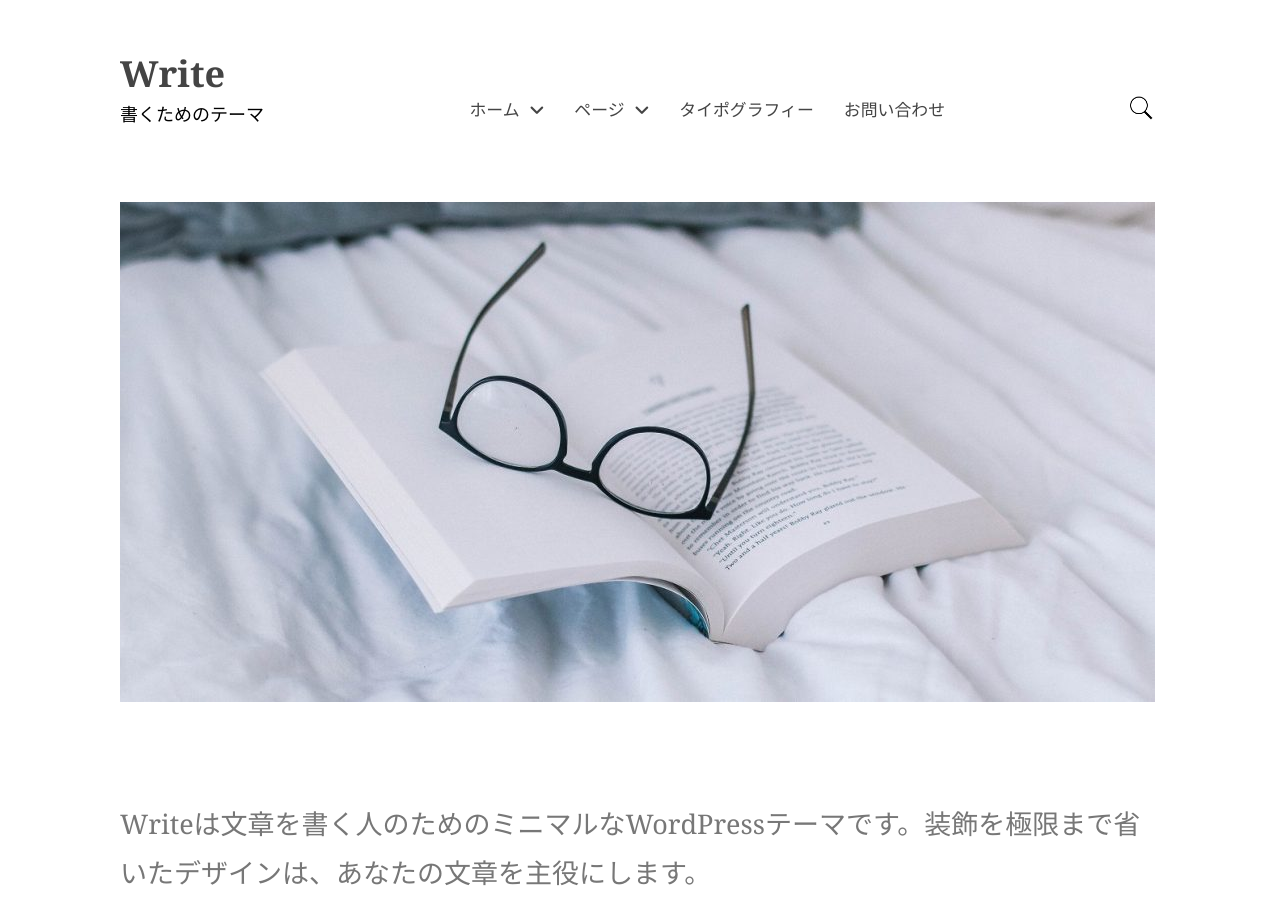
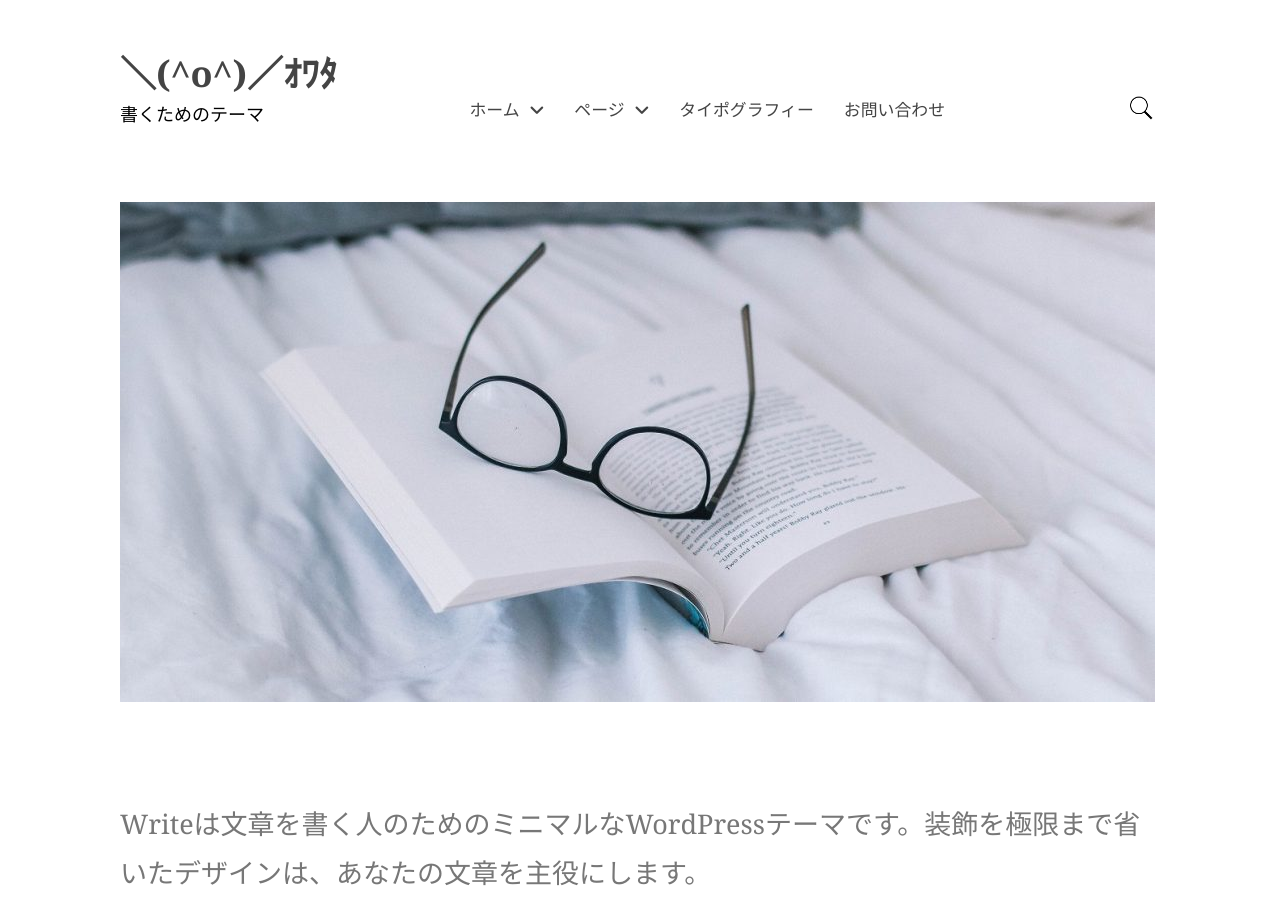
Before and after one commit to yaman-21/portfolio, a plain HTML site: page index.html in a window 1280 px wide. Shown: the top 900 px of the page. Drawn offline with Linux system fonts and the light colour scheme.

Commit message:
Update index.html

```diff
--- a/index.html
+++ b/index.html
@@ -5,7 +5,7 @@
     <meta http-equiv="X-UA-Compatible" content="IE=edge">
     <meta name="viewport" content="width=device-width, initial-scale=1.0">
     <link rel="stylesheet" href="stylesheet.mosya.css">
-    <title>Write - 書くためのテーマ</title>
+    <title>書けばなる書かねば成らぬというテーマ</title>
     <script src="https://kit.fontawesome.com/8b16c5227f.js" crossorigin="anonymous"></script>
 </head>
 
@@ -13,7 +13,7 @@
     <header>
         <div class="container">
             <div class="header-left">
-                <h1><a href="#">Write</a></h1>
+                <h1><a href="#">＼(^o^)／ｵﾜﾀ</a></h1>
                 <p>書くためのテーマ</p>
             </div>
             <div class="header-right">
```
